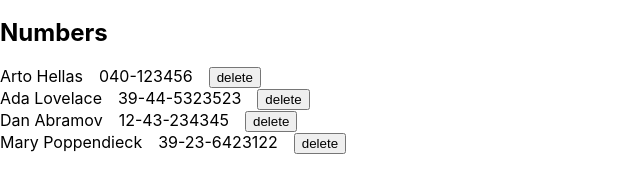
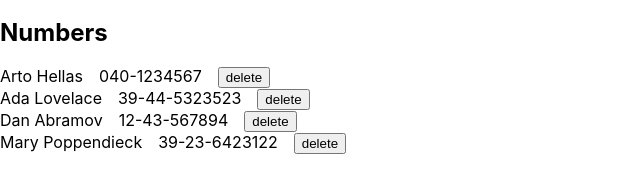
Before and after one commit to LtCoinCidenCe/FullStackReact, a React (Create React App) app in the folder Part2/exercises/phonebook/: page / in a window 1280 px wide. Shown: the part 228-408 px from the top of the page, without its empty margins (0-640 px from the left). Built offline with nearby package versions, Linux system fonts and the light colour scheme; data requests are answered from the project's data file.

Commit message:
exercise 2.18

```diff
--- a/Part2/exercises/phonebook/db.json
+++ b/Part2/exercises/phonebook/db.json
@@ -2,7 +2,7 @@
   "persons": [
     {
       "name": "Arto Hellas",
-            "number": "040-123456",
+      "number": "040-1234567",
       "id": 1
     },
     {
@@ -12,7 +12,7 @@
     },
     {
       "name": "Dan Abramov",
-            "number": "12-43-234345",
+      "number": "12-43-567894",
       "id": 3
     },
     {
--- a/Part2/exercises/phonebook/src/App.js
+++ b/Part2/exercises/phonebook/src/App.js
@@ -21,7 +21,7 @@ const App = () =>
   const numberChange = (event) => setNewNumber(event.target.value);
   const insensitiveInclude = (psn) => psn.name.toLowerCase().includes(filterWord.toLowerCase());
 
-  const filtered = filterWord ? persons.filter(insensitiveInclude) : persons; // to reduce consumption
+  const filtered = filterWord ? persons.filter(insensitiveInclude) : persons;
 
   const formSubmit = (event) =>
   {
@@ -46,7 +46,27 @@ const App = () =>
     }
     else
     {
-      alert(`${newName} is already added to the phonebook.`);
+      // update the number
+      // alert(`${newName} is already added to the phonebook.`);
+      if (window.confirm(`${newName} is already added to the phonebook. Replace the old number with the new one?`))
+      {
+        const targetPerson = {
+          ...persons[index],
+          number: newNumber
+        };
+        personService.update(targetPerson.id, targetPerson).then(returnedPerson =>
+        {
+          setPersons(persons.map(psn => psn.id !== targetPerson.id ? psn : returnedPerson));
+          setNewName('');
+          setNewNumber('');
+        })
+          .catch(error =>
+          {
+            // assume that the problem is that it is already deleted
+            alert(`the person '${newName}' was already deleted from server`);
+            setPersons(persons.filter(psn => psn.id !== targetPerson.id));
+          })
+      }
     }
   }
 
@@ -55,6 +75,7 @@ const App = () =>
   {
     const targetPerson = persons.find(psn => psn.id === id);
     const idx = persons.indexOf(targetPerson); // it is not guaranteed that the index of target in array is the same as id in the object
+    // (nor even close relation)
     if (window.confirm(`Delete ${targetPerson.name}`))
     {
       personService.remove(id).then(info =>
--- a/Part2/exercises/phonebook/src/service/persons.js
+++ b/Part2/exercises/phonebook/src/service/persons.js
@@ -25,6 +25,6 @@ const remove = (id) =>
   return request.then(response => response.data)
 }
 
-const personService = { getAll, create, update, remove };
+const personService = { getAll, create, update, remove }; // give it a name
 
 export default personService;
```
Lines whose indentation alone changed are shown as unchanged.
